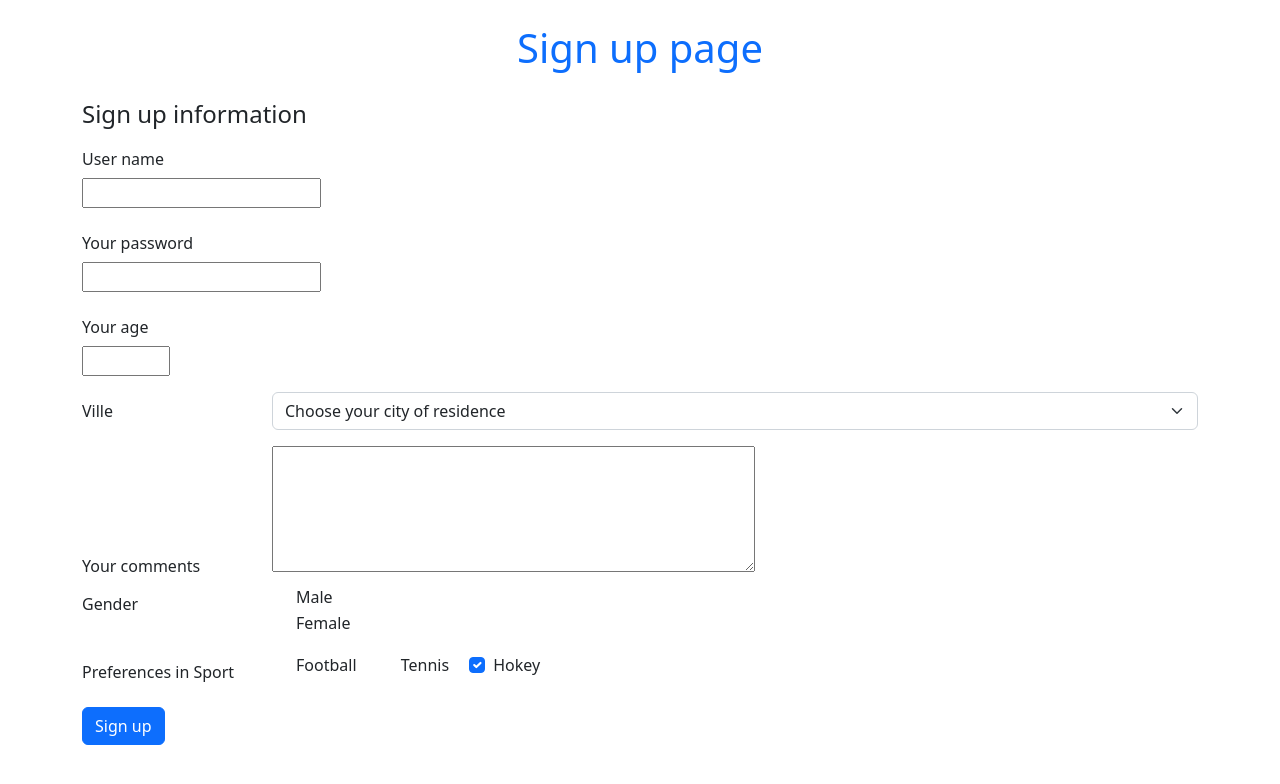
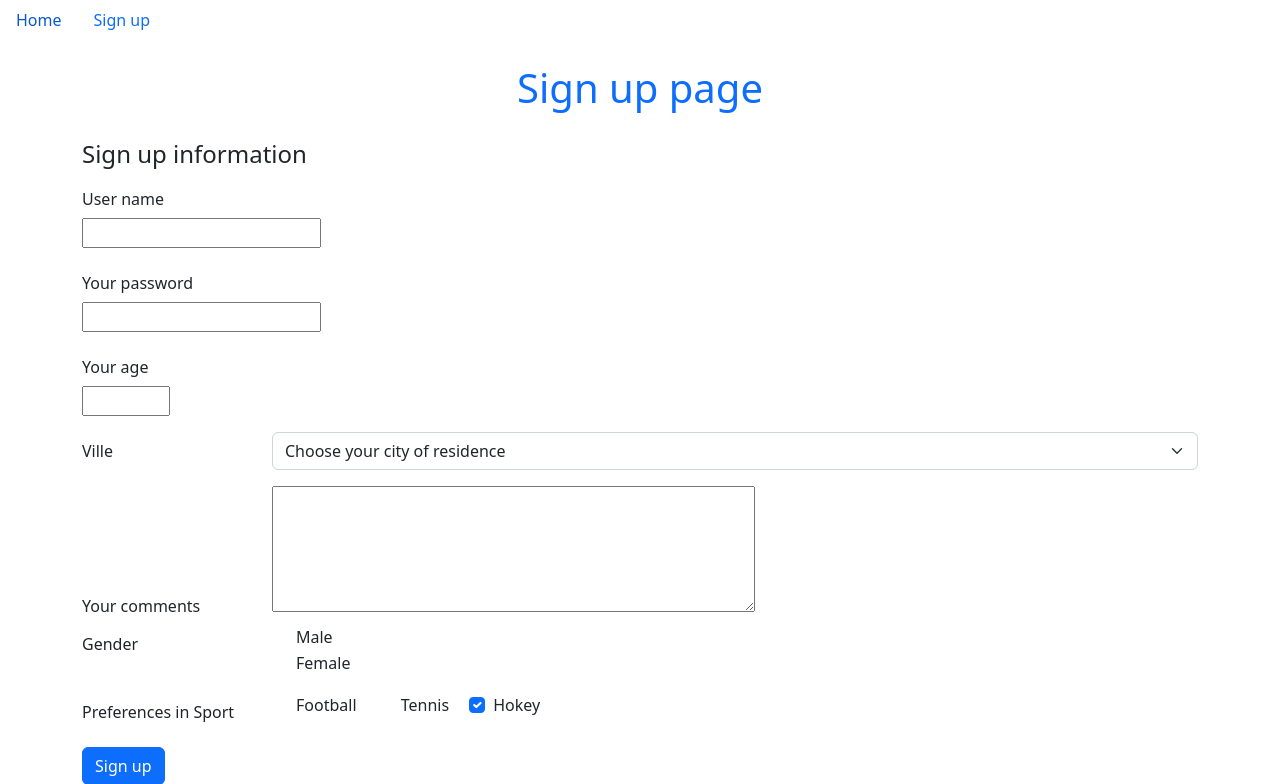
Before and after one commit to ValeriaUSA/php_web, a PHP site: page /php-web/inscription.php in a window 1280 px wide. Shown: the top 784 px of the page. Run offline with PHP 8.4, Linux system fonts and the light colour scheme.

Commit message:
Including a file into code (menu on each page)

```diff
--- /dev/null
+++ b/_dependences.php
@@ -0,0 +1 @@
+<link href="https://cdn.jsdelivr.net/npm/bootstrap@5.2.3/dist/css/bootstrap.min.css" rel="stylesheet" integrity="sha384-rbsA2VBKQhggwzxH7pPCaAqO46MgnOM80zW1RWuH61DGLwZJEdK2Kadq2F9CUG65" crossorigin="anonymous">
--- /dev/null
+++ b/_menu.php
@@ -0,0 +1,10 @@
+<nav>
+    <ul class="nav">
+        <li class="nav-item">
+            <a class="nav-link" href="index.php">Home</a>
+        </li>
+        <li class="nav-item">
+            <a class="nav-link" href="inscription.php">Sign up</a>
+        </li>
+    </ul>
+</nav>
--- a/index.php
+++ b/index.php
@@ -3,10 +3,13 @@
 <head>
     <meta charset="UTF-8">
     <meta name="viewport" content="width=device-width, initial-scale=1.0">
-    <link href="https://cdn.jsdelivr.net/npm/bootstrap@5.2.3/dist/css/bootstrap.min.css" rel="stylesheet" integrity="sha384-rbsA2VBKQhggwzxH7pPCaAqO46MgnOM80zW1RWuH61DGLwZJEdK2Kadq2F9CUG65" crossorigin="anonymous">
+    <!-- Note difference btwn REQUIRED and INCLUDE and INCLUDE_once -->
+    <?php include "./_dependences.php" ?>
     <title>Home page</title>
 </head>
 <body>
+    <?php include_once "./_menu.php" ?>
+    <!-- <?php include "./_menu.php" ?>  -->
     <h1> Wellcome</h1>
     <p> My application <strong>PHP</strong></p>
     <a href="utilisateur.php?username=Mitroglou&ville=Marseille&age=55">
--- a/inscription.php
+++ b/inscription.php
@@ -4,11 +4,12 @@
 <head>
     <meta charset="UTF-8">
     <meta name="viewport" content="width=device-width, initial-scale=1.0">
-    <link href="https://cdn.jsdelivr.net/npm/bootstrap@5.2.3/dist/css/bootstrap.min.css" rel="stylesheet" integrity="sha384-rbsA2VBKQhggwzxH7pPCaAqO46MgnOM80zW1RWuH61DGLwZJEdK2Kadq2F9CUG65" crossorigin="anonymous">
+    <?php include "./_dependences.php" ?>
     <title>Document</title>
 </head>
 
 <body>
+    <?php include "./_menu.php" ?>
     <h1 class="text-primary text-center my-4"> Sign up page</h1>
     <main class="container">
             <form action="utilisateur.php" method="post">
--- a/test.php
+++ b/test.php
@@ -26,6 +26,7 @@ if (str_contains($_SERVER['HTTP_REFERER'], 'test.php')) {
 <head>
     <meta charset="UTF-8">
     <meta name="viewport" content="width=device-width, initial-scale=1.0">
+    <?php include "./_dependences.php" ?>
     <title>Cookies</title>
 </head>
 
```
Also changed, not shown: utilisateur.php (+6 -3 lines), vider_seession.php (+9 -4 lines).
